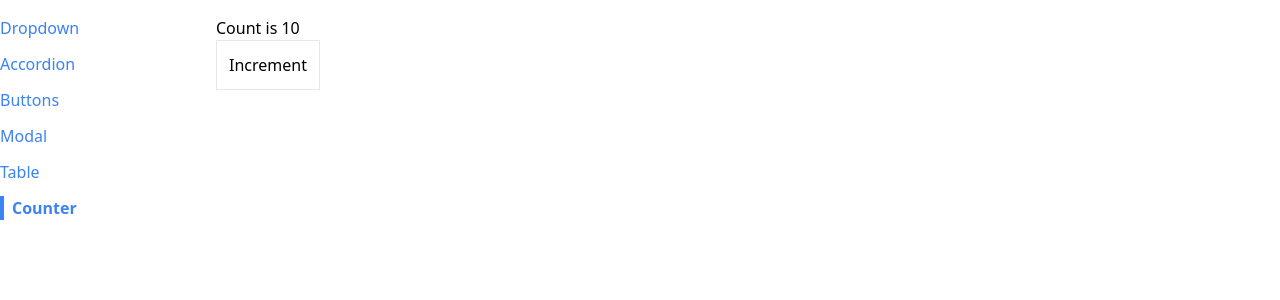
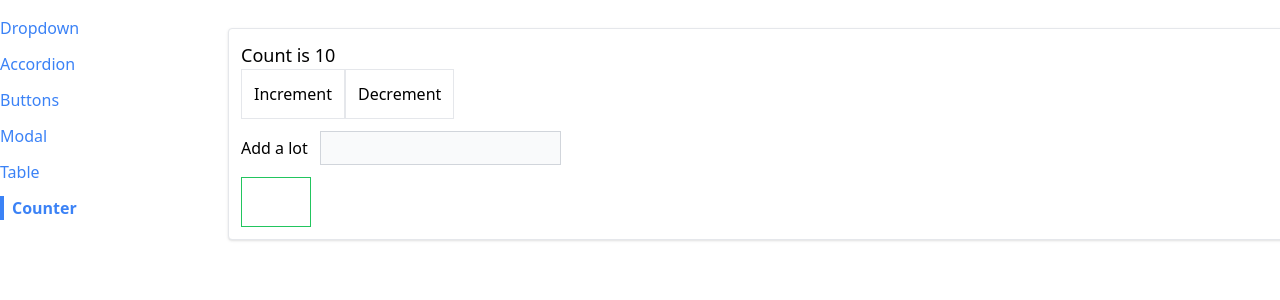
Before and after one commit to MuktiRocket/reacts-comps, a React (Create React App) app: page /counter in a window 1280 px wide. Shown: the top 300 px of the page. Built offline with nearby package versions, Linux system fonts and the light colour scheme.

Commit message:
added useReducer and immer

```diff
--- a/package.json
+++ b/package.json
@@ -7,6 +7,7 @@
     "@testing-library/react": "^13.4.0",
     "@testing-library/user-event": "^13.5.0",
     "classnames": "^2.3.2",
+    "immer": "^9.0.19",
     "prop-types": "^15.8.1",
     "react": "^18.2.0",
     "react-dom": "^18.2.0",
--- a/src/pages/CounterPage.js
+++ b/src/pages/CounterPage.js
@@ -1,15 +1,86 @@
-import useCounter from '../hooks/use-counter';
+import produce from 'immer';
+import { useReducer } from 'react';
 import Button from '../components/Button';
+import Panel from '../components/Panel';
+
+const INCREMENT_COUNT = 'increment';
+const SET_VALUE_TO_ADD = 'change-value-to-add';
+const DECREMENT_COUNT = 'decrement';
+const ADD_VALUE_TO_COUNT = 'add-value-to-count';
+
+const reducer = (state, action) => {
+    switch (action.type) {
+        case INCREMENT_COUNT:
+            state.count = state.count + 1;
+            return;
+        case DECREMENT_COUNT:
+            state.count = state.count - 1;
+            return;
+        case SET_VALUE_TO_ADD:
+            state.valueToAdd = action.payload;
+            return;
+        case ADD_VALUE_TO_COUNT:
+            state.count = state.count + state.valueToAdd;
+            state.valueToAdd = 0;
+            return;
+        default:
+            // throw new Error('Unexpected action type: ' + action.type);
+            return;
+    }
+};
 
 function CounterPage({ initialCount }) {
-    const { count, increment } = useCounter(initialCount);
+    // const [ count, setCount ] = useState(initialCount);
+    // const [ valueToAdd, setValueToAdd ] = useState(0);
+    const [state, dispatch] = useReducer(produce(reducer), {
+        count: initialCount,
+        valueToAdd: 0
+    });
 
-    return <div>
-        <h1>Count is {count}</h1>
-        <Button onClick={increment}>
-            Increment
-        </Button>
-    </div>
+    const increment = () => {
+        dispatch({
+            type: INCREMENT_COUNT
+        });
+    };
+
+    const decrement = () => {
+        dispatch({
+            type: DECREMENT_COUNT
+        });
+    };
+
+    const handleChange = (event) => {
+        const value = parseInt(event.target.value) || 0;
+        dispatch({
+            type: SET_VALUE_TO_ADD,
+            payload: value
+        });
+    };
+
+    const handleSubmit = (event) => {
+        event.preventDefault();
+        dispatch({
+            type: ADD_VALUE_TO_COUNT
+        })
+    }
+
+    return <Panel className='m-3'>
+        <h1 className='text-lg'>Count is {state.count}</h1>
+        <div className='flex flex-row'>
+            <Button onClick={increment}>
+                Increment
+            </Button>
+            <Button onClick={decrement}>
+                Decrement
+            </Button>
+        </div>
+
+        <form onSubmit={handleSubmit}>
+            <label>Add a lot</label>
+            <input value={state.valueToAdd || ''} onChange={handleChange} type='number' className='p-1 m-3 bg-gray-50 border border-gray-300' />
+            <Button success outline>Add it</Button>
+        </form>
+    </Panel>
 }
 
 export default CounterPage;
```
Also changed, not shown: 1 other file (tests, documents, lock files or other folders).
